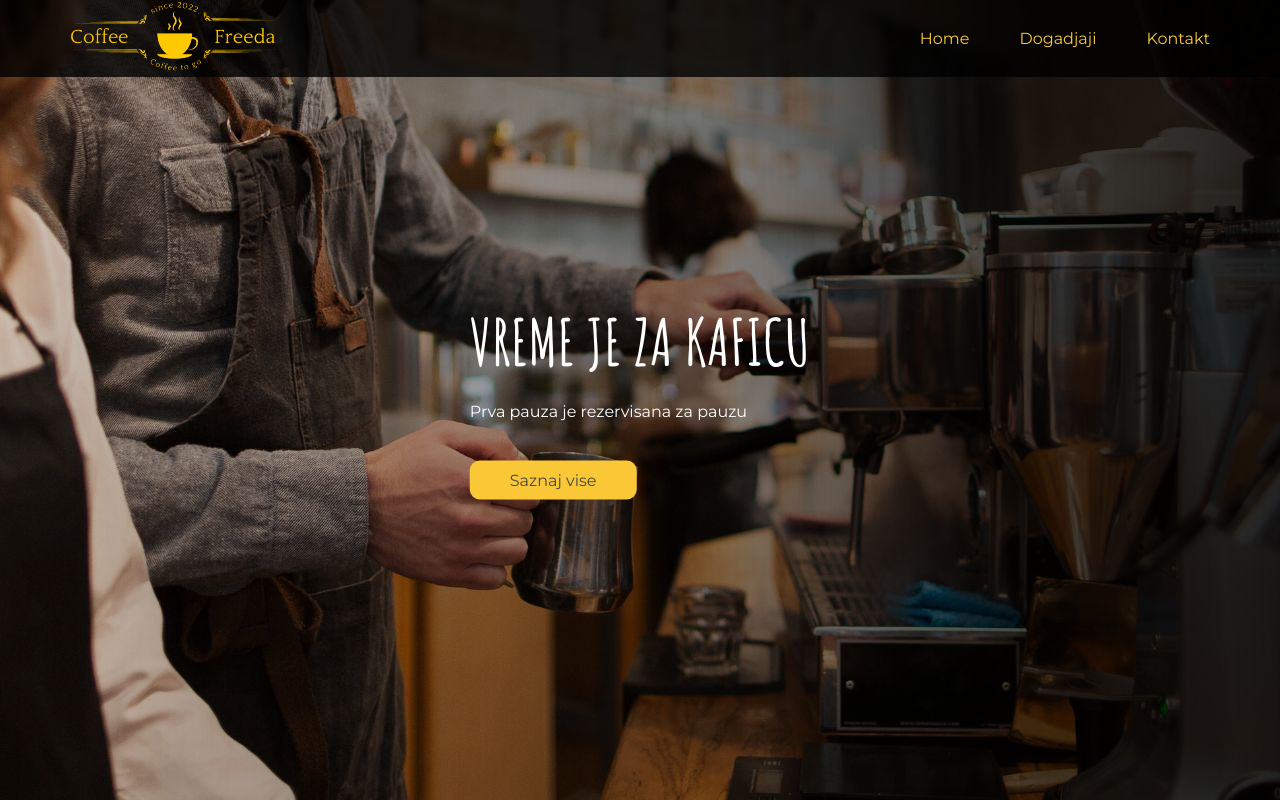
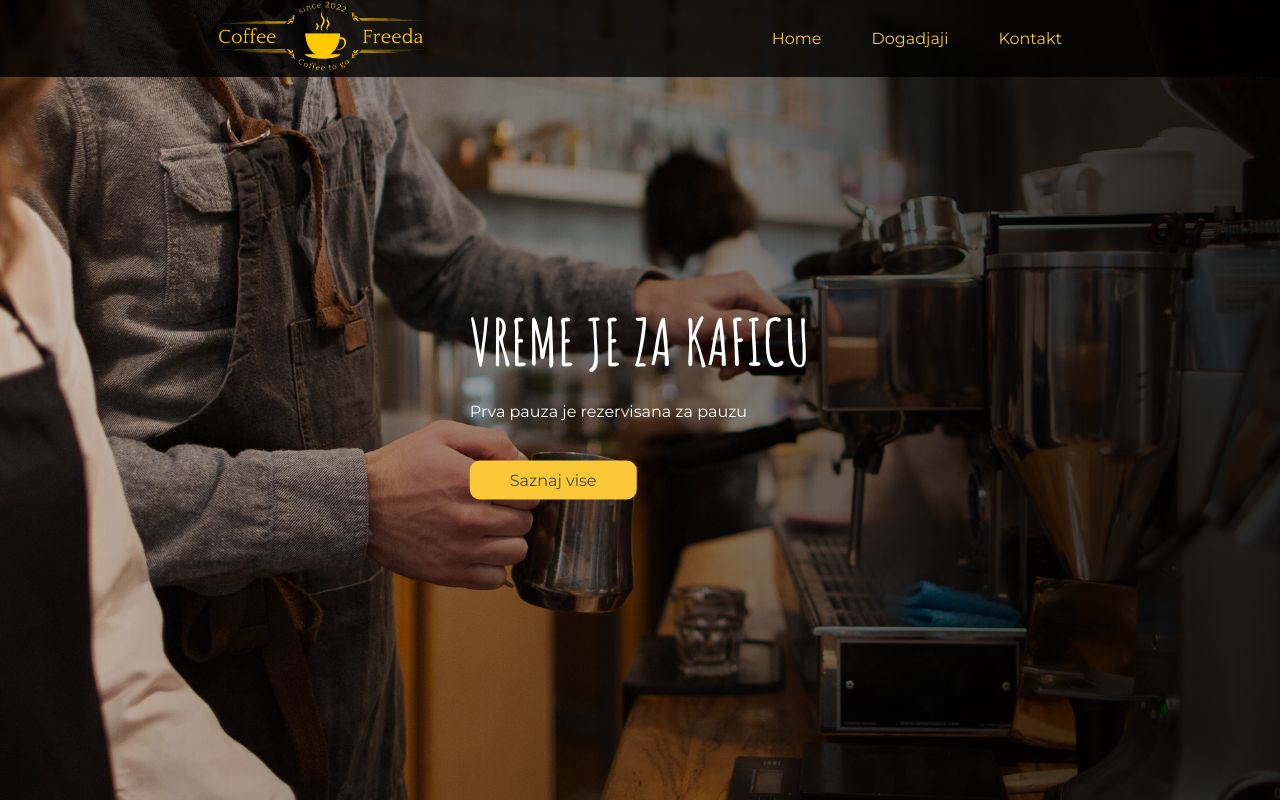
Before and after one commit to EmilyPetr/EmilyPetro, a PHP site: page / in a window 1280 px wide. Run offline with PHP 8.4, Linux system fonts and the light colour scheme.

Commit message:
brisanje i dodavanje

```diff
--- a/_globals.scss
+++ b/_globals.scss
@@ -2,7 +2,7 @@
 
 // basics
 *{
-    margin: 0;
+    margin: auto;
     padding: 0;
     box-sizing: border-box;
 }
--- a/style.css
+++ b/style.css
@@ -1,6 +1,6 @@
 @import url("https://fonts.googleapis.com/css2?family=Amatic+SC:wght@400;700&family=Montserrat:ital,wght@0,100..900;1,100..900&display=swap");
 * {
-  margin: 0;
+  margin: auto;
   padding: 0;
   box-sizing: border-box;
 }
```
Also changed, not shown: 1 other file.
